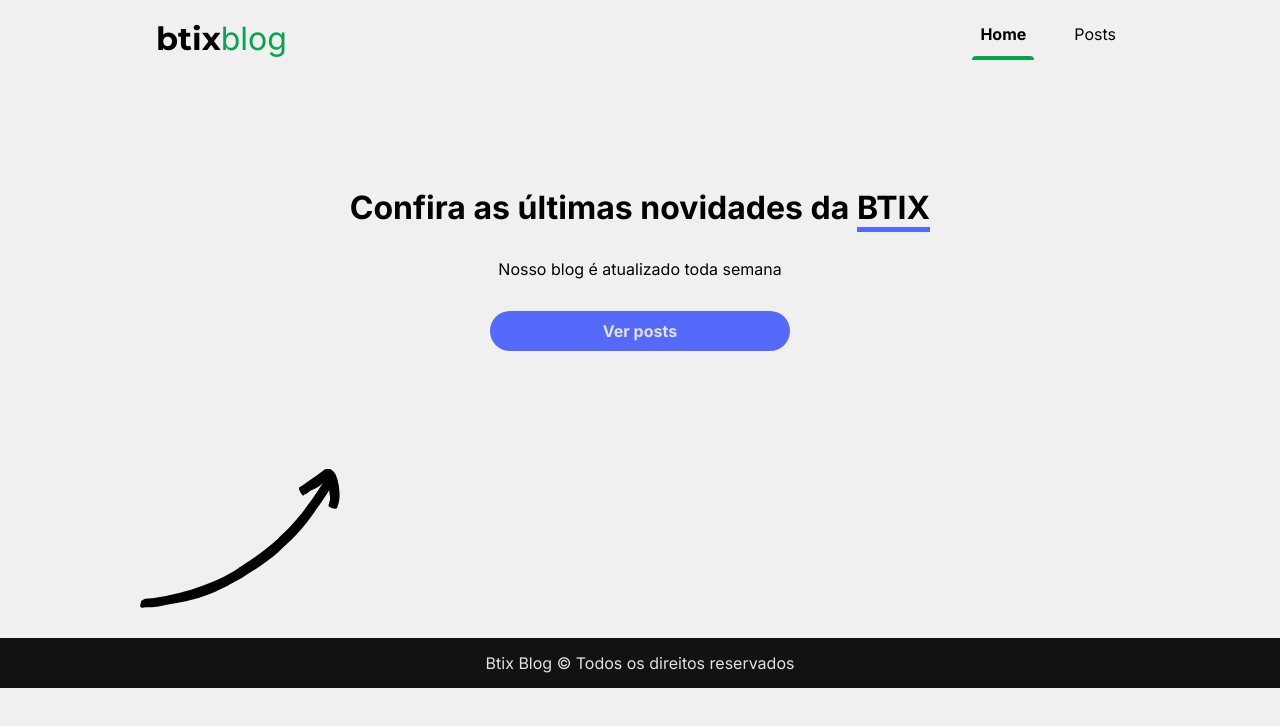
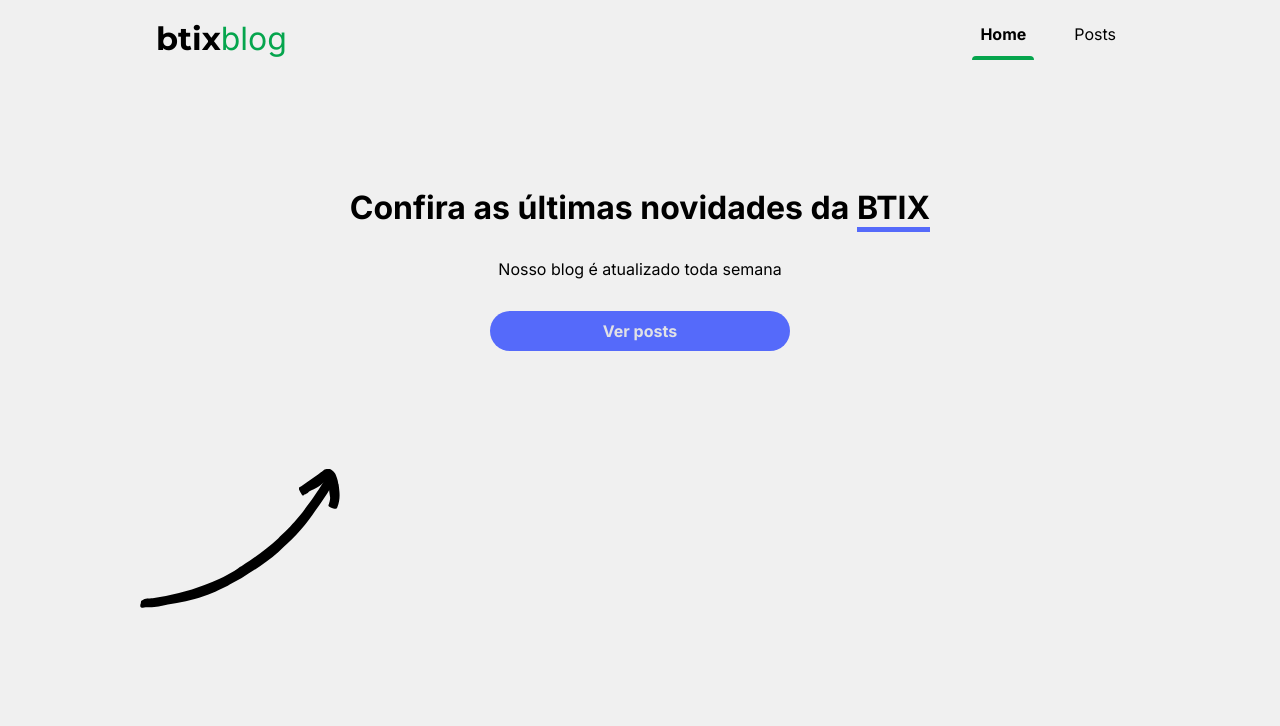
Before and after one commit to thyago608/btix-blog, a Next.js app: page / in a window 1280 px wide. Shown: the top 726 px of the page. Built offline with nearby package versions, Linux system fonts and the light colour scheme.

Commit message:
Added Conditional Component Footer

```diff
--- a/src/pages/_app.tsx
+++ b/src/pages/_app.tsx
@@ -1,17 +1,20 @@
 import type { AppProps } from "next/app";
+import { useRouter } from "next/router";
 import { Header } from "components/Header";
+import { Footer } from "components/Footer";
 import "styles/global.scss";
-import { Footer } from "components/Footer";
 
 export default function App({
   Component,
   pageProps,
 }: AppProps) {
+  const { asPath } = useRouter();
+
   return (
     <>
       <Header />
       <Component {...pageProps} />
-      <Footer />
+      {asPath !== "/" && <Footer />}
     </>
   );
 }
```
